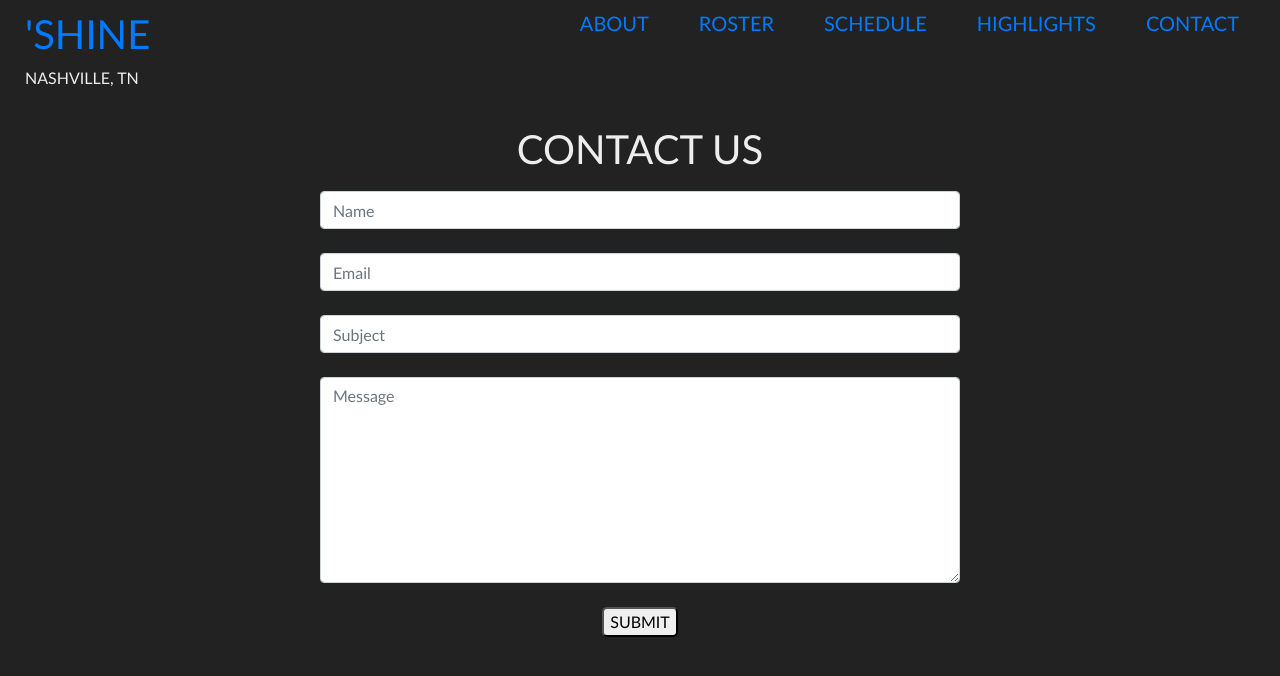
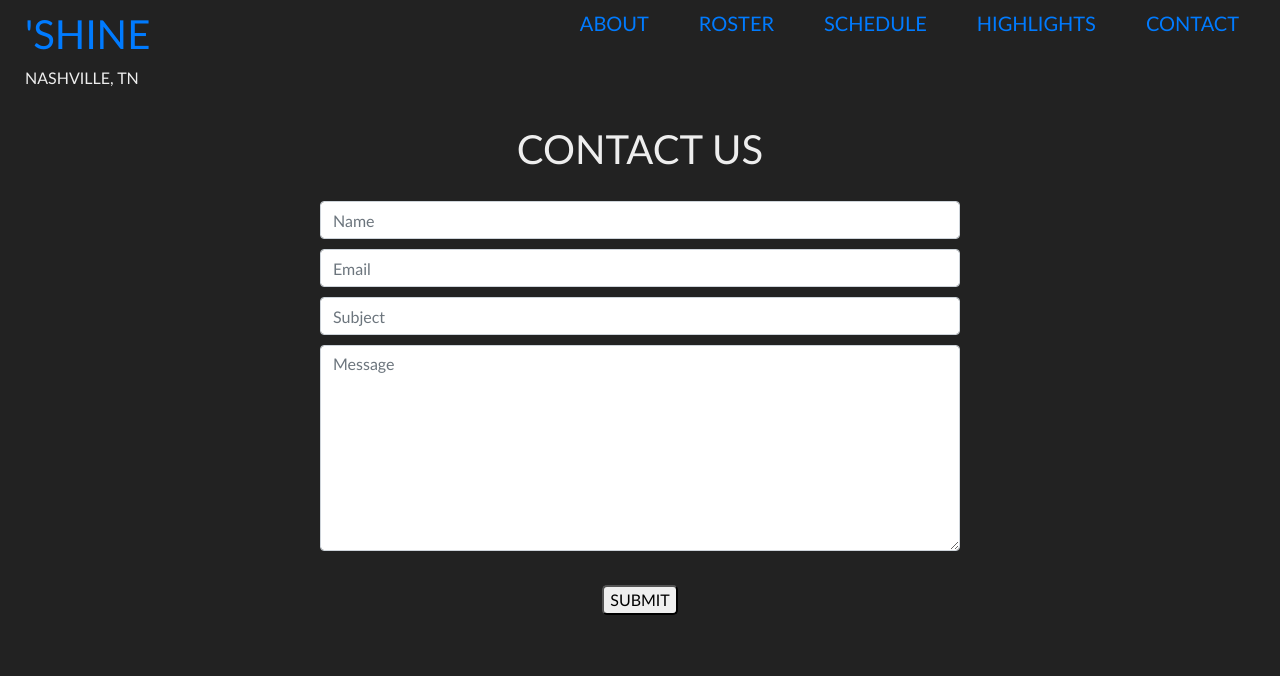
Before and after one commit to liz-barnes/nashville-shine-ultimate, a React (Create React App) app: page /contact in a window 1280 px wide. Shown: the top 676 px of the page. Built offline with nearby package versions, Linux system fonts and the light colour scheme.

Commit message:
style form control

```diff
--- a/src/Components/Contact/index.js
+++ b/src/Components/Contact/index.js
@@ -18,9 +18,9 @@ export default function Contact() {
       <h1 className='contact-form-header'>Contact Us</h1>
       <div class="contact-form">
         <form id="contact-form" onSubmit={sendEmail}>
-            <input name="name" type="text" className="form-control" placeholder="Name" required /><br/>
-            <input name="email" type="text" className="form-control" placeholder="Email" required /><br/>
-            <input name="subject" type="text" className="form-control" placeholder="Subject" required /><br/>
+            <input name="name" type="text" className="form-control" placeholder="Name" required />
+            <input name="email" type="text" className="form-control" placeholder="Email" required />
+            <input name="subject" type="text" className="form-control" placeholder="Subject" required />
             <textarea name="message" type="text" className="form-control" placeholder="Message" rows="8" required></textarea><br/>
             <button type="submit" className='submit-button'>SUBMIT</button>
         </form>
--- a/src/styles/components/_contact.scss
+++ b/src/styles/components/_contact.scss
@@ -1,5 +1,5 @@
 .Contact {
-    margin: 125px 0px;
+    margin-top: 125px;
     text-align: center;
 }
 
@@ -9,6 +9,10 @@
     padding-top: 10px;
 }
 
+.form-control {
+    margin: 10px 0px;
+}
+
 .submit-button {
     margin: 0px;
     border-radius: 5px;
```
